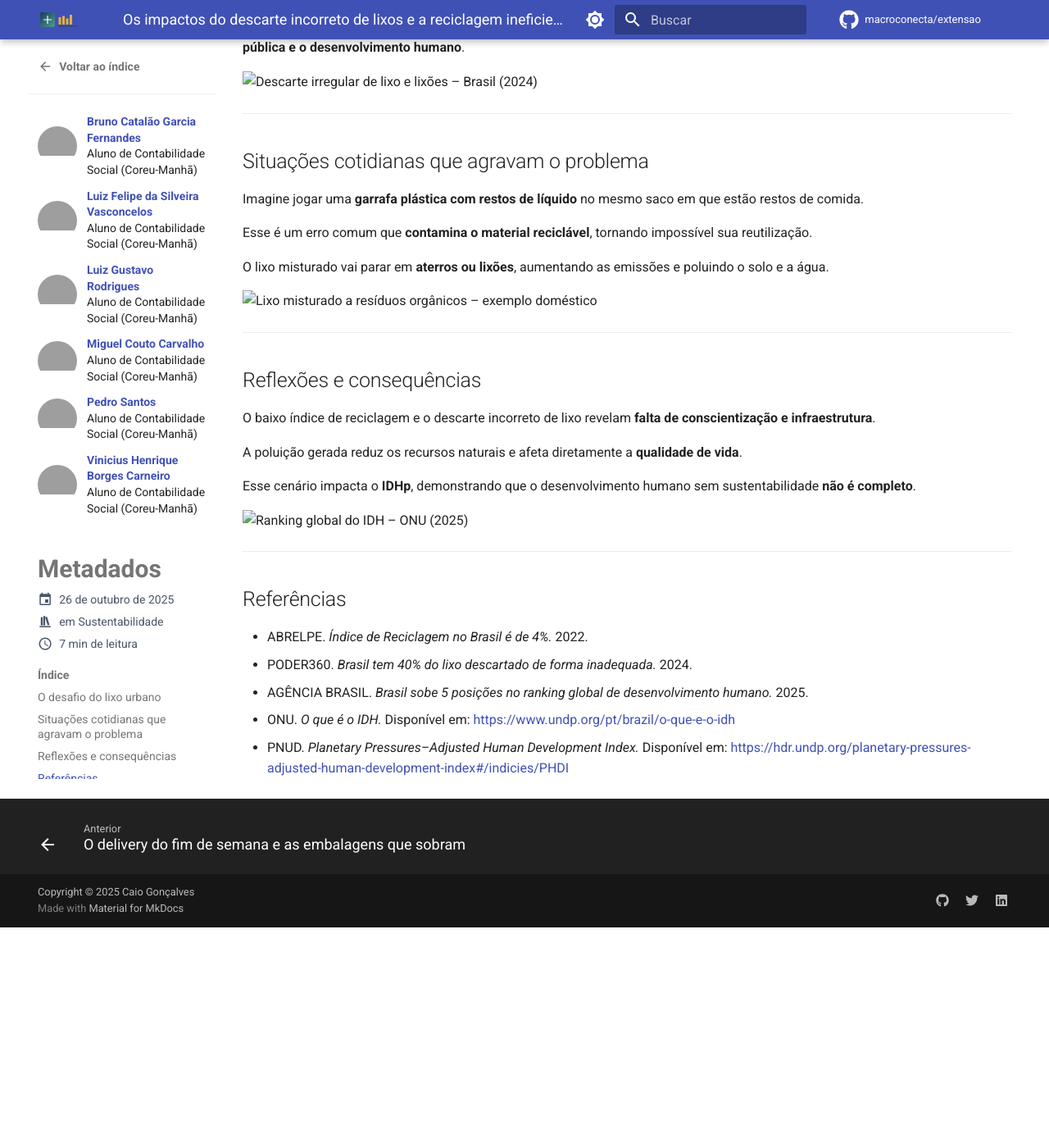
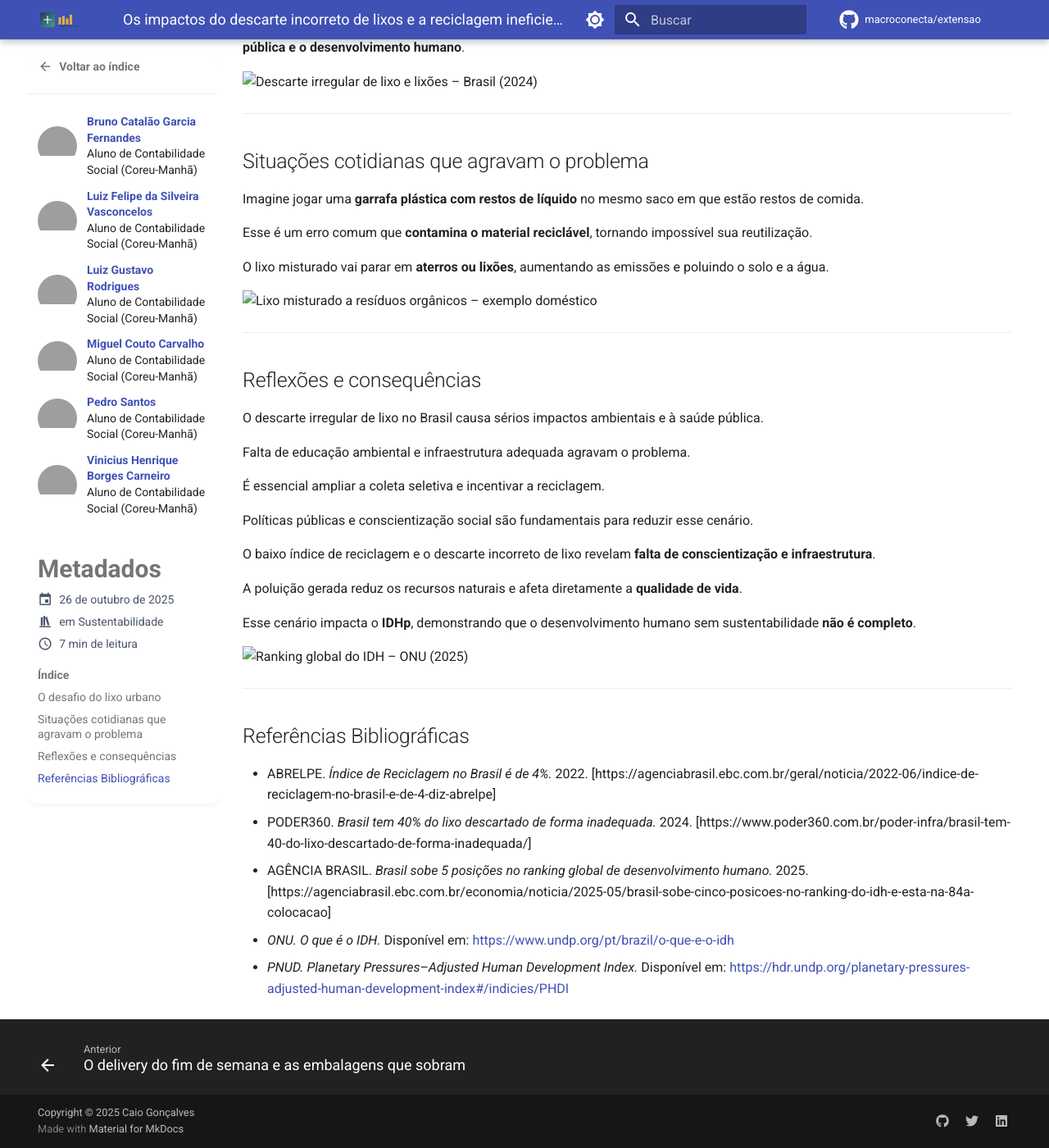
Before and after one commit to MacroConecta/extensao, an MkDocs documentation site: the page built from docs/posts/g7m_descarte_reciclagem.md, in a window 1280 px wide and 1400 px high, scrolled down 544 px. Shown: the whole window at 82% size. Built offline with MkDocs 1.6.1 and Material for MkDocs 9.7.7, drawn with Linux system fonts in a browser that asks for light colours; comment, search, counter and statistics services are not loaded; before the commit the page ends 1675 px from its top, so only the background shows below that; grey boxes are pictures that could not be loaded.

Commit message:
Alteração das informações g7m_descarte_reciclagem.md

```diff
--- a/docs/posts/g7m_descarte_reciclagem.md
+++ b/docs/posts/g7m_descarte_reciclagem.md
@@ -52,6 +52,14 @@ O lixo misturado vai parar em **aterros ou lixões**, aumentando as emissões e
 
 ## Reflexões e consequências
 
+O descarte irregular de lixo no Brasil causa sérios impactos ambientais e à saúde pública.
+
+Falta de educação ambiental e infraestrutura adequada agravam o problema.
+
+É essencial ampliar a coleta seletiva e incentivar a reciclagem.
+
+Políticas públicas e conscientização social são fundamentais para reduzir esse cenário.
+
 O baixo índice de reciclagem e o descarte incorreto de lixo revelam **falta de conscientização e infraestrutura**.
 
 A poluição gerada reduz os recursos naturais e afeta diretamente a **qualidade de vida**.
@@ -62,10 +70,10 @@ Esse cenário impacta o **IDHp**, demonstrando que o desenvolvimento humano sem
 
 ---
 
-## Referências
+## Referências Bibliográficas
 
-- ABRELPE. *Índice de Reciclagem no Brasil é de 4%.* 2022.
-- PODER360. *Brasil tem 40% do lixo descartado de forma inadequada.* 2024.
-- AGÊNCIA BRASIL. *Brasil sobe 5 posições no ranking global de desenvolvimento humano.* 2025.
-- ONU. *O que é o IDH.* Disponível em: [https://www.undp.org/pt/brazil/o-que-e-o-idh](https://www.undp.org/pt/brazil/o-que-e-o-idh)
-- PNUD. *Planetary Pressures–Adjusted Human Development Index.* Disponível em: [https://hdr.undp.org/planetary-pressures-adjusted-human-development-index#/indicies/PHDI](https://hdr.undp.org/planetary-pressures-adjusted-human-development-index#/indicies/PHDI)
+- ABRELPE. *Índice de Reciclagem no Brasil é de 4%.* 2022. [https://agenciabrasil.ebc.com.br/geral/noticia/2022-06/indice-de-reciclagem-no-brasil-e-de-4-diz-abrelpe]
+- PODER360. *Brasil tem 40% do lixo descartado de forma inadequada.* 2024. [https://www.poder360.com.br/poder-infra/brasil-tem-40-do-lixo-descartado-de-forma-inadequada/]
+- AGÊNCIA BRASIL. *Brasil sobe 5 posições no ranking global de desenvolvimento humano.* 2025. [https://agenciabrasil.ebc.com.br/economia/noticia/2025-05/brasil-sobe-cinco-posicoes-no-ranking-do-idh-e-esta-na-84a-colocacao]
+- _ONU._ *O que é o IDH.* Disponível em: [https://www.undp.org/pt/brazil/o-que-e-o-idh](https://www.undp.org/pt/brazil/o-que-e-o-idh)
+- _PNUD._ *Planetary Pressures–Adjusted Human Development Index.* Disponível em: [https://hdr.undp.org/planetary-pressures-adjusted-human-development-index#/indicies/PHDI](https://hdr.undp.org/planetary-pressures-adjusted-human-development-index#/indicies/PHDI)
```
